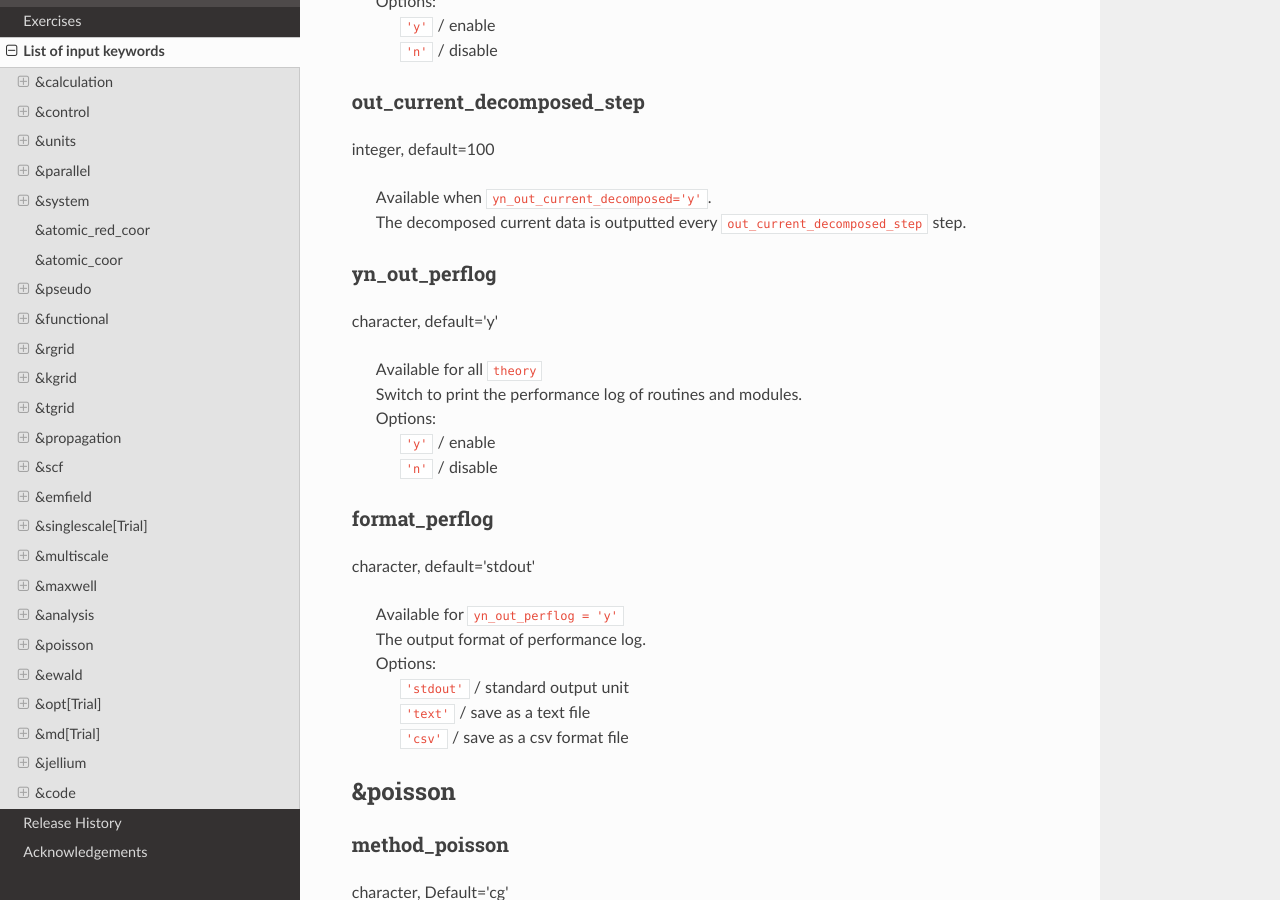
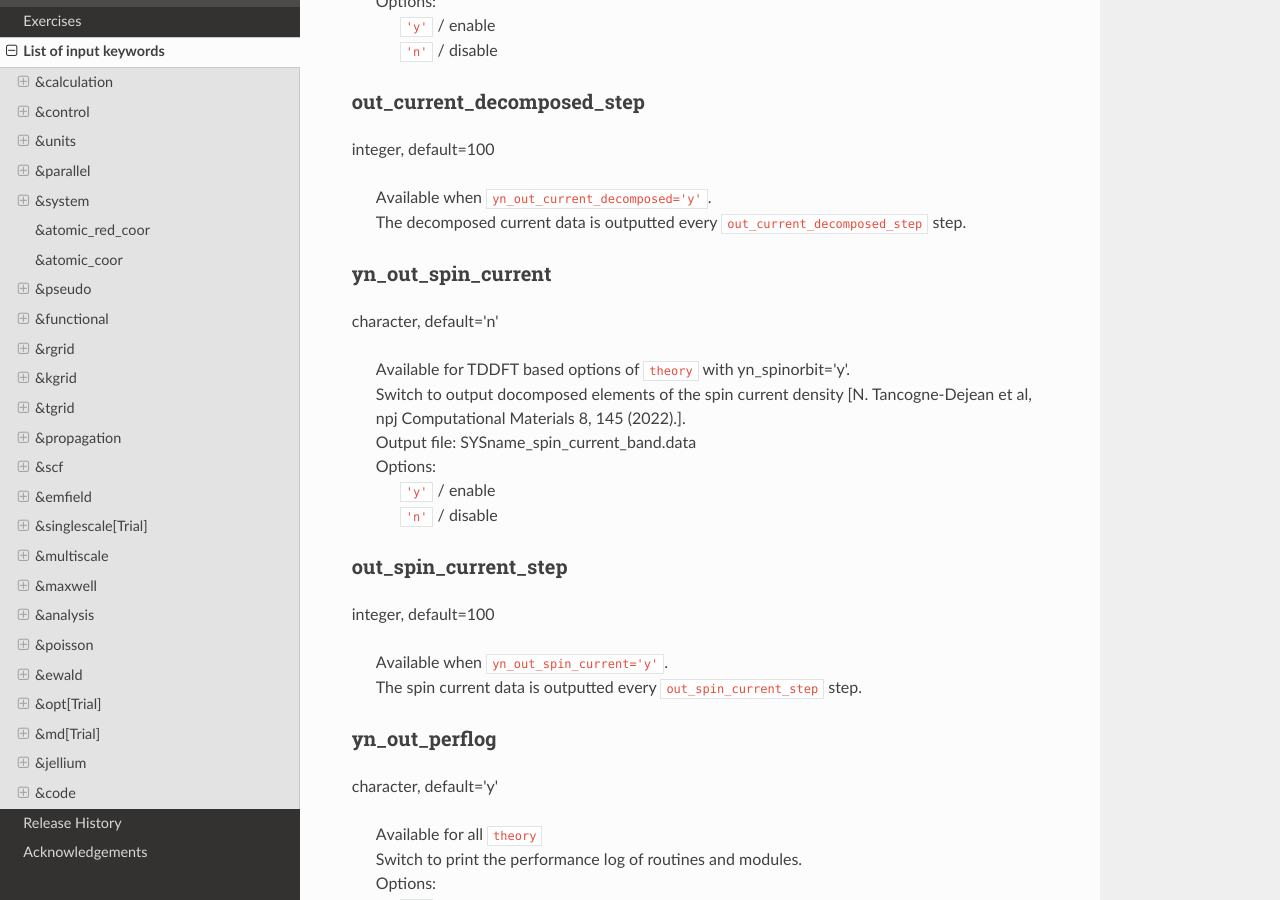
Before and after one commit to SALMON-TDDFT/SALMON-DOCS, a Sphinx documentation site: the page built from source/input_keyword_list.rst, in a window 1280 px wide and 900 px high, scrolled down 53875 px. Built offline with Sphinx 7.4.7 and the Read the Docs theme 2.0.0, drawn with Linux system fonts in a browser that asks for light colours; formulas are drawn with MathJax 3.

Commit message:
Update input_keyword_list.rst

```diff
--- a/source/input_keyword_list.rst
+++ b/source/input_keyword_list.rst
@@ -2754,6 +2754,30 @@ integer, default=100
    | Available when ``yn_out_current_decomposed='y'``.
    | The decomposed current data is outputted every ``out_current_decomposed_step`` step.
 
+.. _yn_out_spin_current:
+
+yn_out_spin_current
+^^^^^^^^^^^^^^^^^^^
+
+character, default='n'
+
+   | Available for TDDFT based options of ``theory`` with yn_spinorbit='y'.
+   | Switch to output docomposed elements of the spin current density [N. Tancogne-Dejean et al, npj Computational Materials 8, 145 (2022).].
+   | Output file: SYSname_spin_current_band.data
+   | Options:
+   |   ``'y'`` / enable
+   |   ``'n'`` / disable
+
+.. _out_spin_current_step:
+
+out_spin_current_step
+^^^^^^^^^^^^^^^^^^^^^
+
+integer, default=100
+
+   | Available when ``yn_out_spin_current='y'``.
+   | The spin current data is outputted every ``out_spin_current_step`` step.
+
 .. _yn_out_perflog:
 
 yn_out_perflog
```
